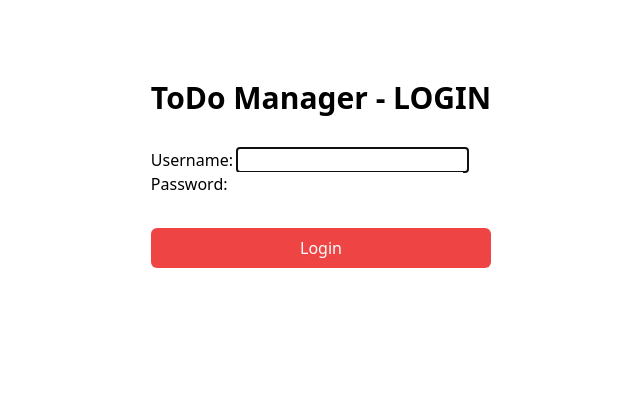
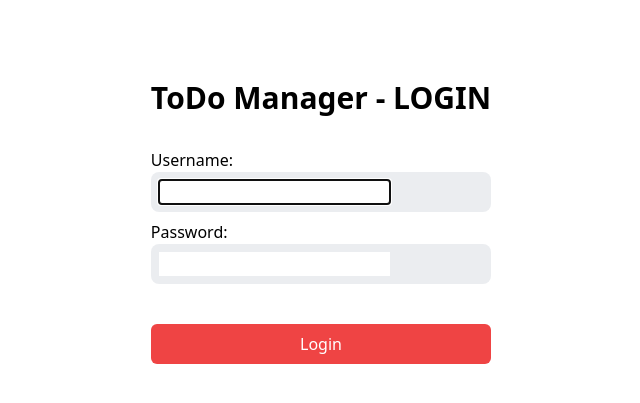
Before and after one commit to Aayushi-Mittal/GDC-WD201, a Django app: page /user/login/ in a window 1280 px wide. Shown: the top 403 px of the page, without its empty margins (319-959 px from the left). Run offline with Django 3.2, Linux system fonts and the light colour scheme; some libraries are stand-ins or nearby versions.

Commit message:
formatted login view input boxes

```diff
--- a/GDC-Level-6-Milestone-master/templates/user_login.html
+++ b/GDC-Level-6-Milestone-master/templates/user_login.html
@@ -9,17 +9,18 @@
         <div class="fieldWrapper">
             {{ form.username.errors }}
             <label for="{{ form.username.id_for_label }}">Username:</label>
-            {{ form.username }}
+            <div class="p-2 mb-2 bg-gray-200/75 rounded-lg w-full">
+                {{ form.username }}</div>
         </div>
         <div class="fieldWrapper">
             {{ form.password.errors }}
             <label for="{{ form.password.id_for_label }}">Password:</label>
-            {{ form.password }}
+            <div class="p-2 mb-2 bg-gray-200/75 rounded-lg w-full">
+                {{ form.password }}</div>
         </div>
         {% csrf_token %}
         <button
-				class="bg-red-500 hover:bg-red-700 text-white font-medium py-2 px-4 rounded-md font-base text-center mt-8 w-full"
-			>
+            class="bg-red-500 hover:bg-red-700 text-white font-medium py-2 px-4 rounded-md font-base text-center mt-8 w-full">
             Login
         </button>
     </div>
```
Lines whose indentation alone changed are shown as unchanged.
